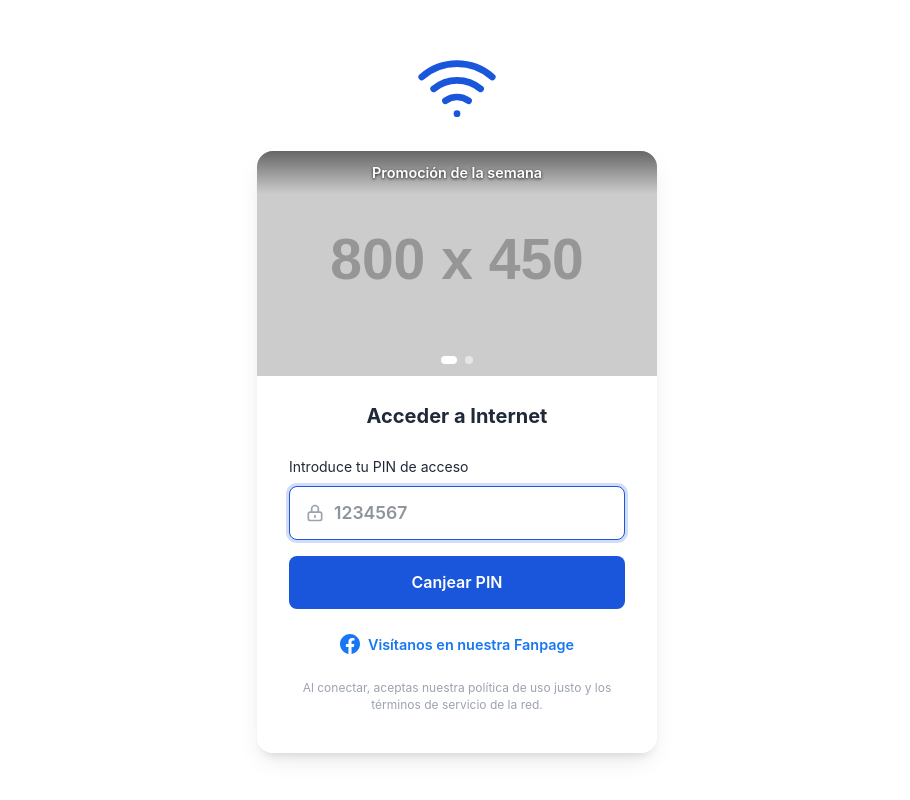
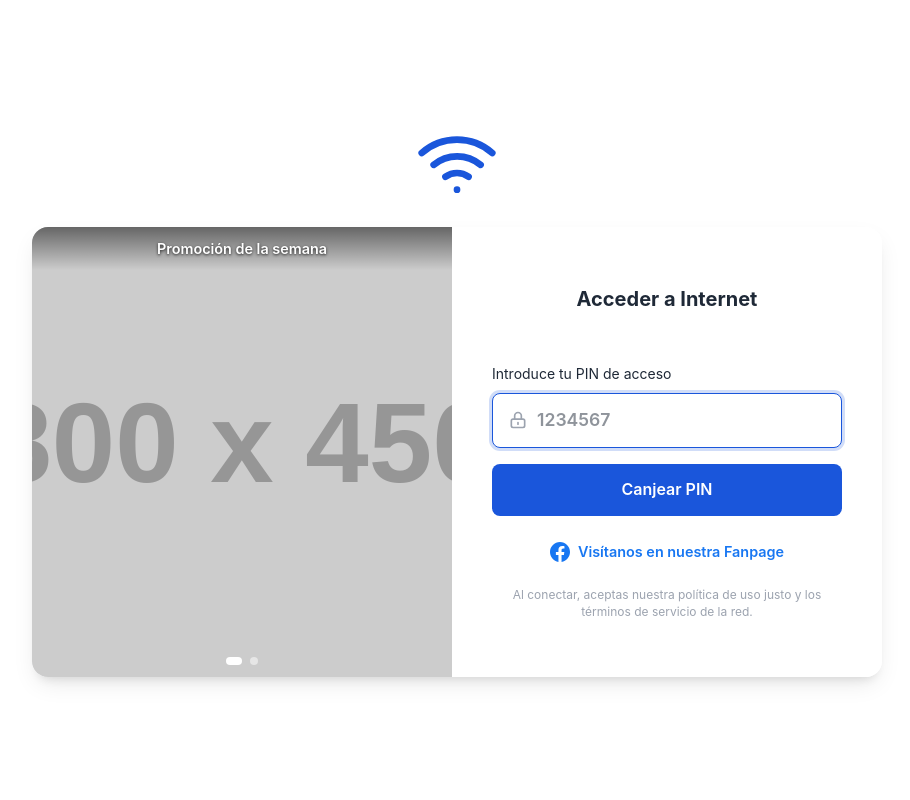
Before and after one commit to lrmaldo/hotspot-la-red-social, a Laravel app: page /portal/1 in a window 1280 px wide. Shown: the whole page, without its empty margins (183-1093 px from the left). Run offline with Laravel 12, Linux system fonts and the light colour scheme; data comes from the database, SQL or seed files in the repository; grey boxes labelled with a size stand in for pictures from a placeholder-image service; style sheets or scripts are compiled from the project's sources; some libraries are stand-ins or nearby versions.

Commit message:
Agregar estilos para diseño responsivo en el carrusel de campañas, mejorando la presentación en dispositivos de escritorio y tablets.

```diff
--- a/resources/views/livewire/portal/carrusel-campanas.blade.php
+++ b/resources/views/livewire/portal/carrusel-campanas.blade.php
@@ -43,6 +43,7 @@
             display: flex;
             flex-direction: column;
             gap: 1rem;
+            margin: 0 auto;
         }
 
         .portal-container {
@@ -50,6 +51,8 @@
             border-radius: var(--radius-lg);
             overflow: hidden;
             box-shadow: var(--shadow-lg);
+            display: flex;
+            flex-direction: column;
         }
 
         .portal-content {
@@ -179,6 +182,36 @@
         }
 
         [x-cloak] { display: none !important; }
+
+        /* Media Queries para Responsive Design (Desktop y Tablets) */
+        @media (min-width: 768px) {
+            .portal-wrapper {
+                max-width: 850px;
+                margin: 0 auto;
+            }
+            .portal-container {
+                display: flex;
+                flex-direction: row;
+                min-height: 450px;
+            }
+            .media-container {
+                flex: 1.2;
+                height: auto;
+                aspect-ratio: auto;
+                min-height: 100%;
+            }
+            .media-container video, .media-container img {
+                height: 100%;
+                object-fit: cover;
+            }
+            .portal-content {
+                flex: 1;
+                display: flex;
+                flex-direction: column;
+                justify-content: center;
+                padding: 2.5rem;
+            }
+        }
     </style>
 
     <!-- Logo o WiFi Superior -->
```
